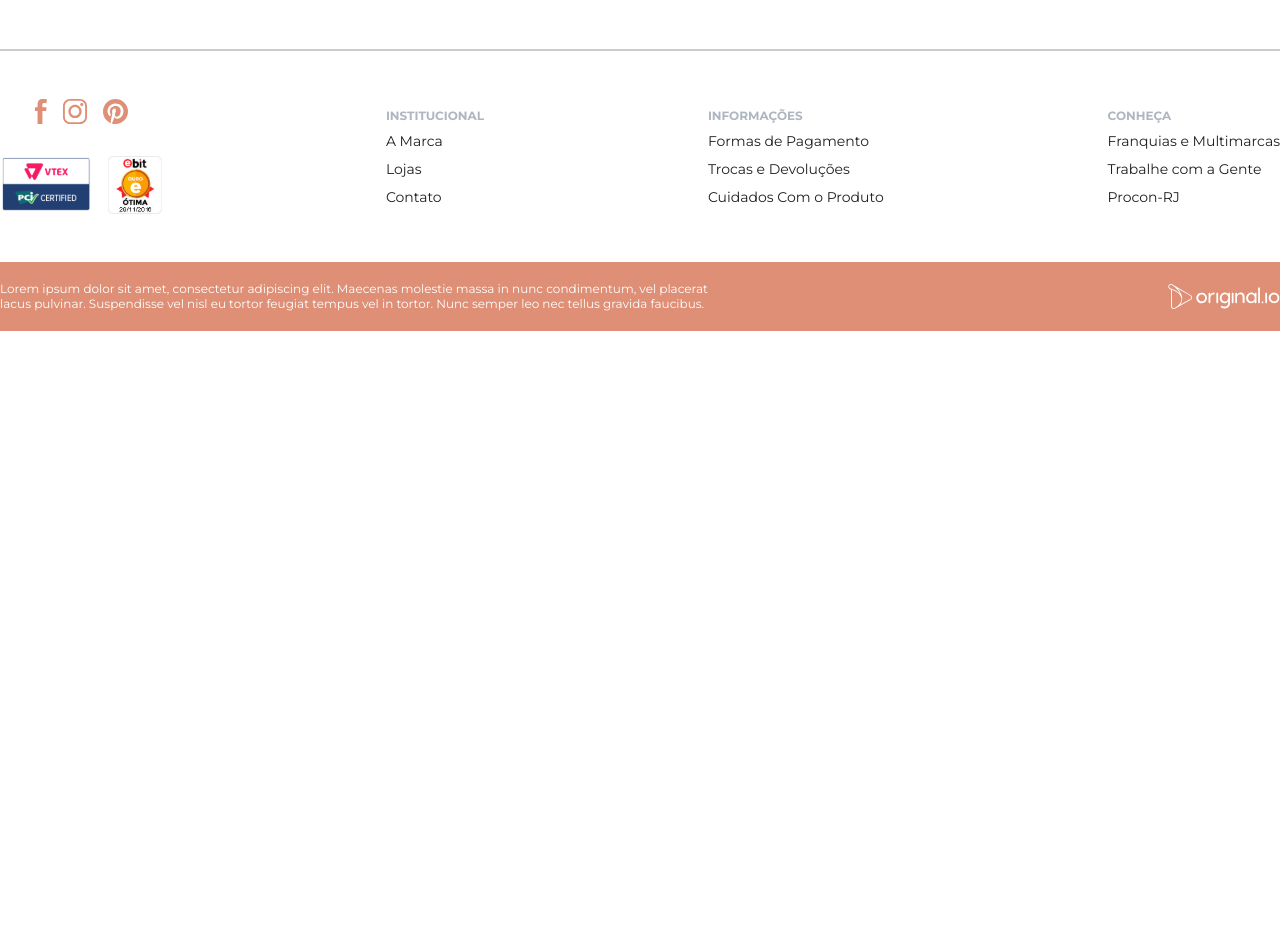
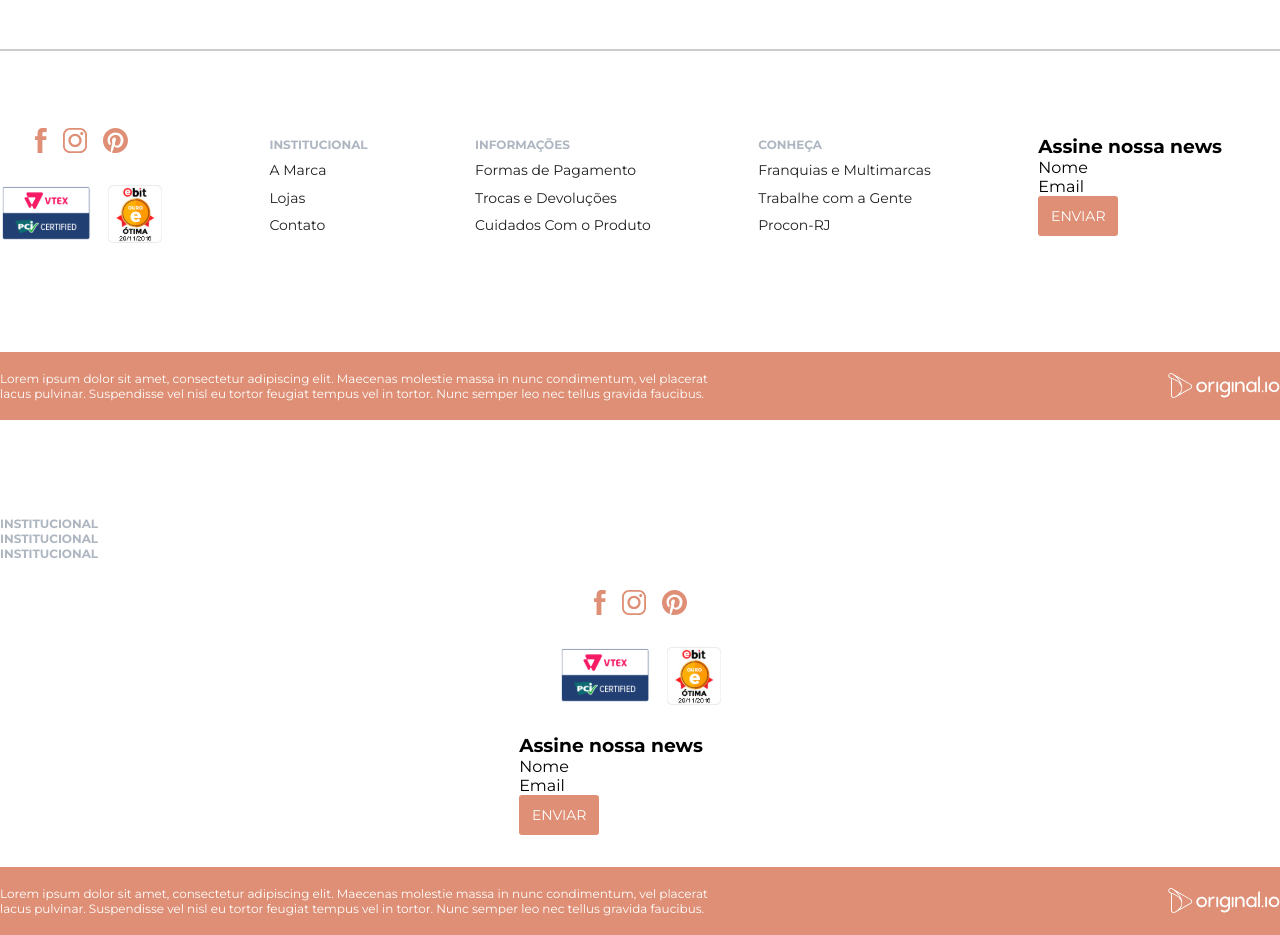
Before and after one commit to EduardoAguiarS/01.tech-summer, a React (Vite) app: page / in a window 1280 px wide. Shown: the part 1420-2355 px from the top of the page. Before the commit the page ends 1751 px from the top, so only its background shows below. Built offline with nearby package versions, Linux system fonts and the light colour scheme.

Commit message:
footer m

```diff
--- a/src/components/atoms/FooterFooter/styles.scss
+++ b/src/components/atoms/FooterFooter/styles.scss
@@ -3,6 +3,7 @@
 .footer__footer {
     background: $orange__light;
     padding: 1.2rem 0;
+    margin-top: 2rem;
 
     .fo__container {
         display: flex;
--- a/src/components/atoms/FooterSocial/styles.scss
+++ b/src/components/atoms/FooterSocial/styles.scss
@@ -6,6 +6,7 @@
     justify-content: center;
     flex-direction: column;
     gap: 2rem;
+    padding: 1.8rem 0;
 
     .social,
     .seal {
--- a/src/components/atoms/FooterTitles/styles.scss
+++ b/src/components/atoms/FooterTitles/styles.scss
@@ -3,7 +3,6 @@
 .aside__container {
     padding: 0.5rem 0;
     border-top: 1px solid $gray__light;
-    border-bottom: 1px solid $gray__light;
 
     @media screen and (min-width: $screen__desktop) {
         padding: 0;
--- /dev/null
+++ b/src/components/atoms/Newsletter/index.tsx
@@ -0,0 +1,26 @@
+import Button from "../Buttons";
+
+const Newsletter = () => {
+    return (
+        <aside className="newslatter">
+            <h3>Assine nossa news</h3>
+            <label htmlFor="nome">Nome</label>
+            <input type="text" id="nome" />
+            <div>
+                <div>
+                    <label htmlFor="email">Email</label>
+                    <input type="email" id="email" />
+                </div>
+                <Button
+                    text={"Enviar"}
+                    color={"white"}
+                    bgColor={"#DE8F75"}
+                    size={"btn__small"}
+                    full={false}
+                />
+            </div>
+        </aside>
+    );
+};
+
+export default Newsletter;
--- a/src/components/organisms/footer/index.tsx
+++ b/src/components/organisms/FooterDesk/index.tsx
@@ -2,9 +2,10 @@ import FooterFooter from "../../atoms/FooterFooter";
 import FooterItems from "../../atoms/FooterItems";
 import FooterSocial from "../../atoms/FooterSocial";
 import FooterTitle from "../../atoms/FooterTitles";
+import Newsletter from "../../atoms/Newsletter";
 import "./styles.scss";
 
-const Footer = () => {
+const FooterDesk = () => {
     return (
         <footer className="footer__container">
             <div className="footer__comp">
@@ -35,10 +36,11 @@ const Footer = () => {
                         <FooterItems text={"Procon-RJ"} />
                     </ul>
                 </div>
+                <Newsletter />
             </div>
             <FooterFooter />
         </footer>
     );
 };
 
-export default Footer;
+export default FooterDesk;
--- a/src/components/organisms/footer/styles.scss
+++ b/src/components/organisms/FooterDesk/styles.scss
@@ -1,9 +1,14 @@
 @import "../../../../src/styles/variables.scss";
 
 .footer__container {
+    display: none;
     margin-top: 6rem;
     border-top: 2px solid $gray__light;
     position: relative;
+
+    @media screen and (min-width: $screen__desktop) {
+        display: block;
+    }
 
     .footer__comp {
         padding: 3rem 0;
--- /dev/null
+++ b/src/components/organisms/FooterMobile/index.tsx
@@ -0,0 +1,22 @@
+import FooterFooter from "../../atoms/FooterFooter";
+import FooterSocial from "../../atoms/FooterSocial";
+import FooterTitle from "../../atoms/FooterTitles";
+import Newsletter from "../../atoms/Newsletter";
+import "./styles.scss";
+
+const FooterMob = () => {
+    return (
+        <footer className="mfooter_container">
+            <FooterTitle text={"Institucional"} />
+            <FooterTitle text={"Institucional"} />
+            <FooterTitle text={"Institucional"} />
+            <div className="footer__comp">
+                <FooterSocial />
+                <Newsletter />
+            </div>
+            <FooterFooter />
+        </footer>
+    );
+};
+
+export default FooterMob;
--- /dev/null
+++ b/src/components/organisms/FooterMobile/styles.scss
@@ -0,0 +1,12 @@
+@import "../../../../src/styles/variables.scss";
+
+.mfooter_container {
+    margin-top: 6rem;
+
+    .footer__comp {
+        display: flex;
+        flex-direction: column;
+        align-items: center;
+        @include container;
+    }
+}
--- a/src/template/index.tsx
+++ b/src/template/index.tsx
@@ -1,4 +1,5 @@
-import Footer from "../components/organisms/footer";
+import FooterDesk from "../components/organisms/FooterDesk";
+import FooterMob from "../components/organisms/FooterMobile";
 import HeaderHero from "../components/organisms/HeaderHero";
 import Product from "../components/organisms/Product";
 import "./styles.scss";
@@ -8,7 +9,8 @@ export default function Front() {
         <main>
             <HeaderHero />
             <Product />
-            <Footer />
+            <FooterDesk />
+            <FooterMob />
         </main>
     );
 }
```
Also changed, not shown: src/components/atoms/Newsletter/styles.scss (added).
